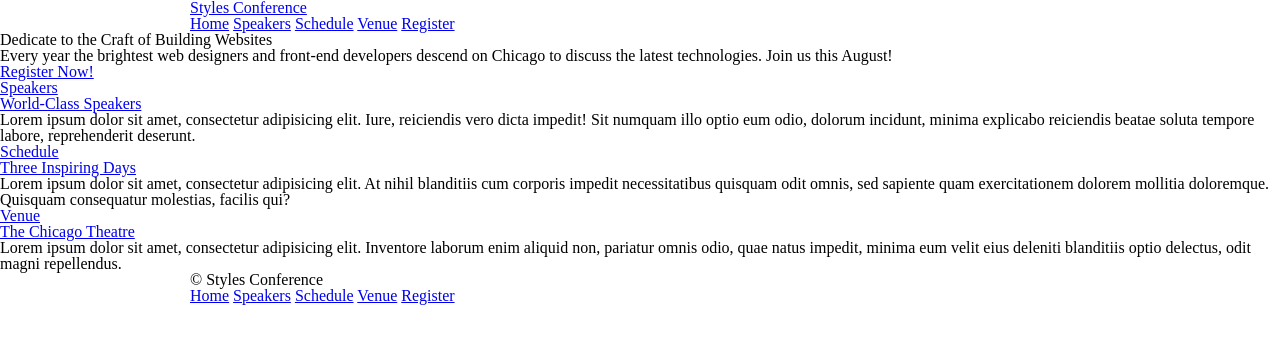
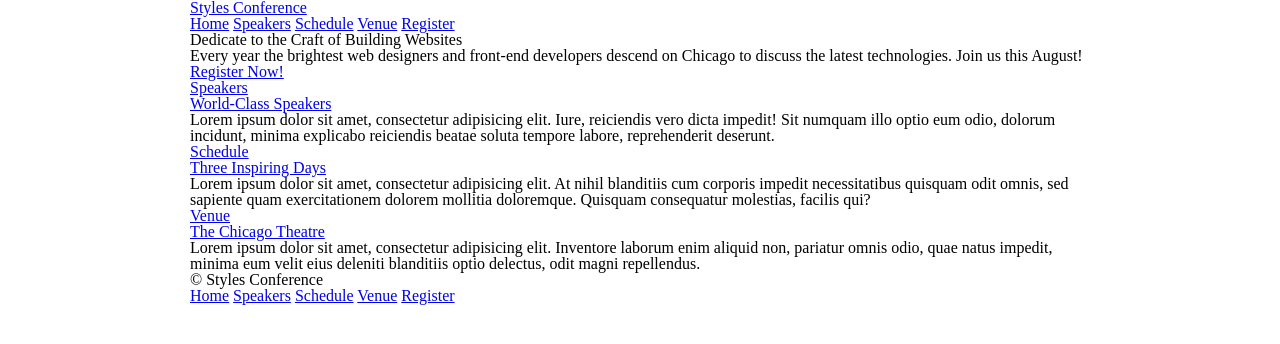
Before and after one commit to camperkid/Styles-Conference, a plain HTML site: page index.html in a window 1280 px wide. Drawn offline with Linux system fonts and the light colour scheme.

Commit message:
setting .container class on the all sections on index.html

```diff
--- a/index.html
+++ b/index.html
@@ -20,33 +20,27 @@
     </nav>
   </header>
 
-  <!-- Introduction -->
-  <section>
+  <!-- Hero Section -->
+  <section class="container">
     <h2>Dedicate to the Craft of Building Websites</h2>
     <p>Every year the brightest web designers and front-end developers descend on Chicago to discuss the latest technologies. Join us this August!</p>
     <a href="register.html">Register Now!</a>
   </section>
 
-  <!-- Speakers -->
-  <section>
+  <!-- Teasers Section -->
+  <section class="container">
     <a href="speakers.html">
       <h2>Speakers</h2>
       <h3>World-Class Speakers</h3>
     </a>
     <p>Lorem ipsum dolor sit amet, consectetur adipisicing elit. Iure, reiciendis vero dicta impedit! Sit numquam illo optio eum odio, dolorum incidunt, minima explicabo reiciendis beatae soluta tempore labore, reprehenderit deserunt.</p>
-  </section>
 
-  <!-- Schedule -->
-  <section>
     <a href="schedule.html">
       <h2>Schedule</h2>
       <h3>Three Inspiring Days</h3>
     </a>
     <p>Lorem ipsum dolor sit amet, consectetur adipisicing elit. At nihil blanditiis cum corporis impedit necessitatibus quisquam odit omnis, sed sapiente quam exercitationem dolorem mollitia doloremque. Quisquam consequatur molestias, facilis qui?</p>
-  </section>
 
-  <!-- Venue -->
-  <section>
     <a href="venue.html">
       <h2>Venue</h2>
       <h3>The Chicago Theatre</h3>
```
